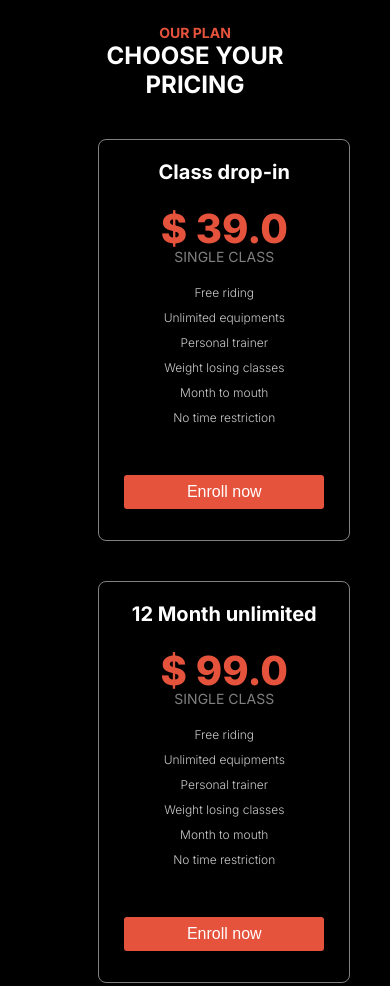
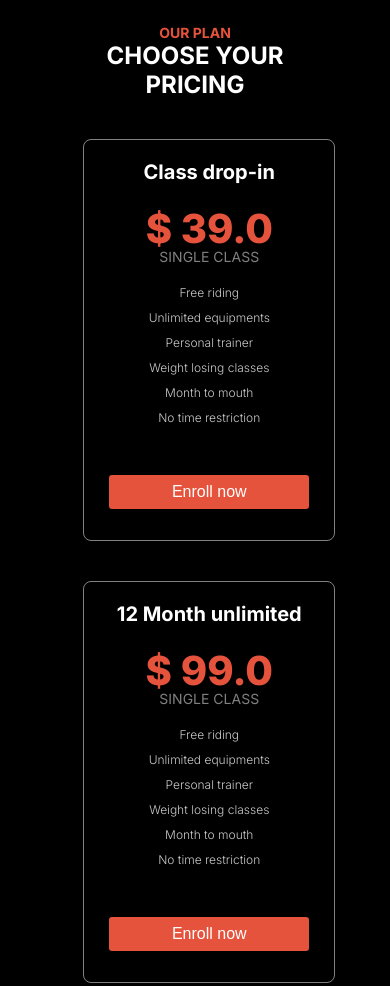
Before and after one commit to trimikroy/assingment-2, a plain HTML site: page index.html in a window 390 px wide. Shown: the part 3880-4866 px from the top of the page. Drawn offline with Linux system fonts and the light colour scheme; a web font is replaced by a local one.

Commit message:
new added responsive

```diff
--- a/styles/style.css
+++ b/styles/style.css
@@ -660,10 +660,12 @@ body{
     .pricing-cards-1 ,.pricing-cards-2,.pricing-cards-3{
         border: 1px solid  rgba(255, 255, 255, 0.5);
         margin-top: 20px;
+        /* margin-right: -50px; */
         border-radius: 8px;
         width: 250px;
         height: 400px;
         text-align: center;
+        /* border: 1px solid red; */
     }
 
     /* .pricing-cards-1  */
@@ -768,7 +770,7 @@ body{
         }
         .pricing-cards-1,.pricing-cards-2,.pricing-cards-3{
             /* border: 1px solid red; */
-            margin-left: 30px;
+            margin-left: 15px;
         }
     }
 
```
